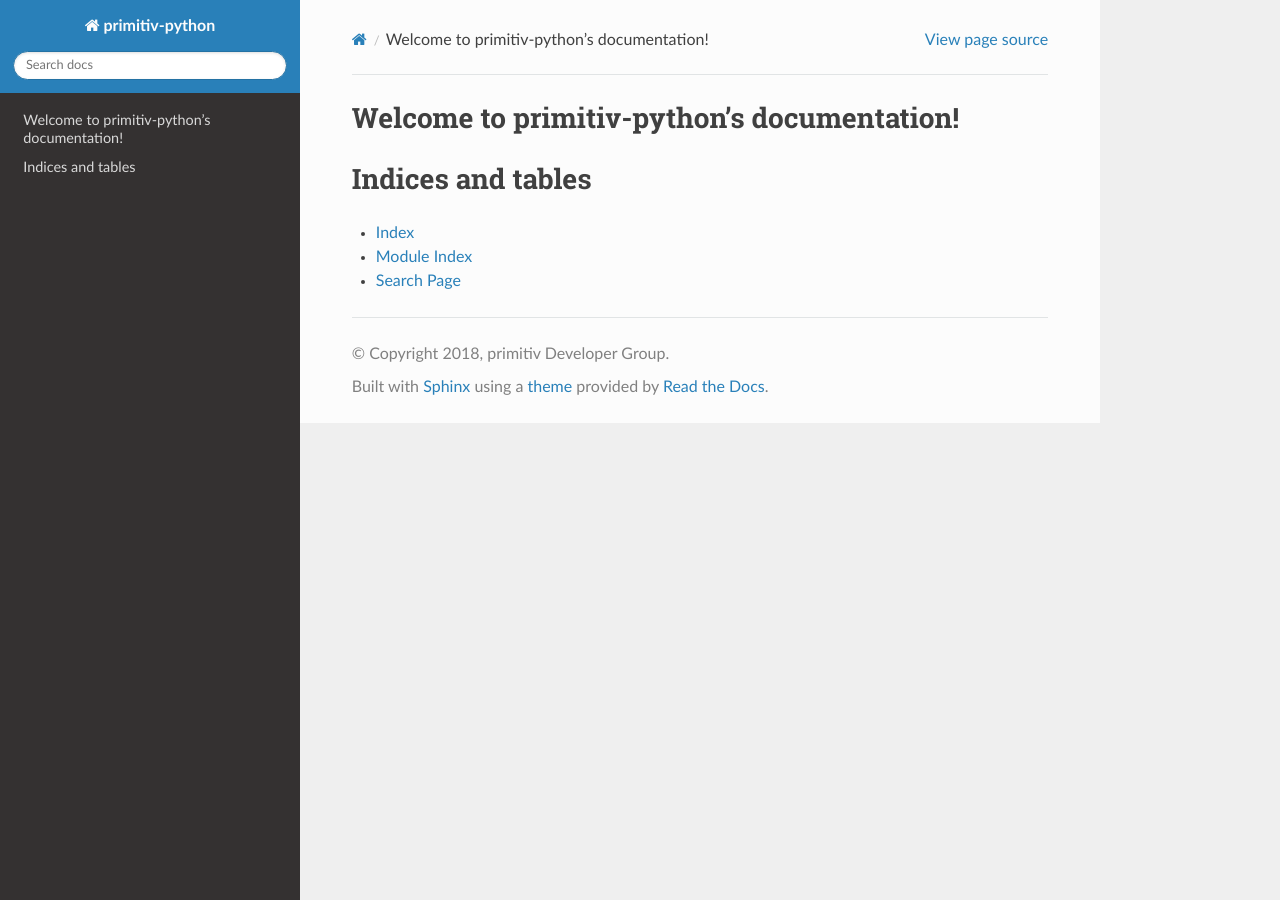
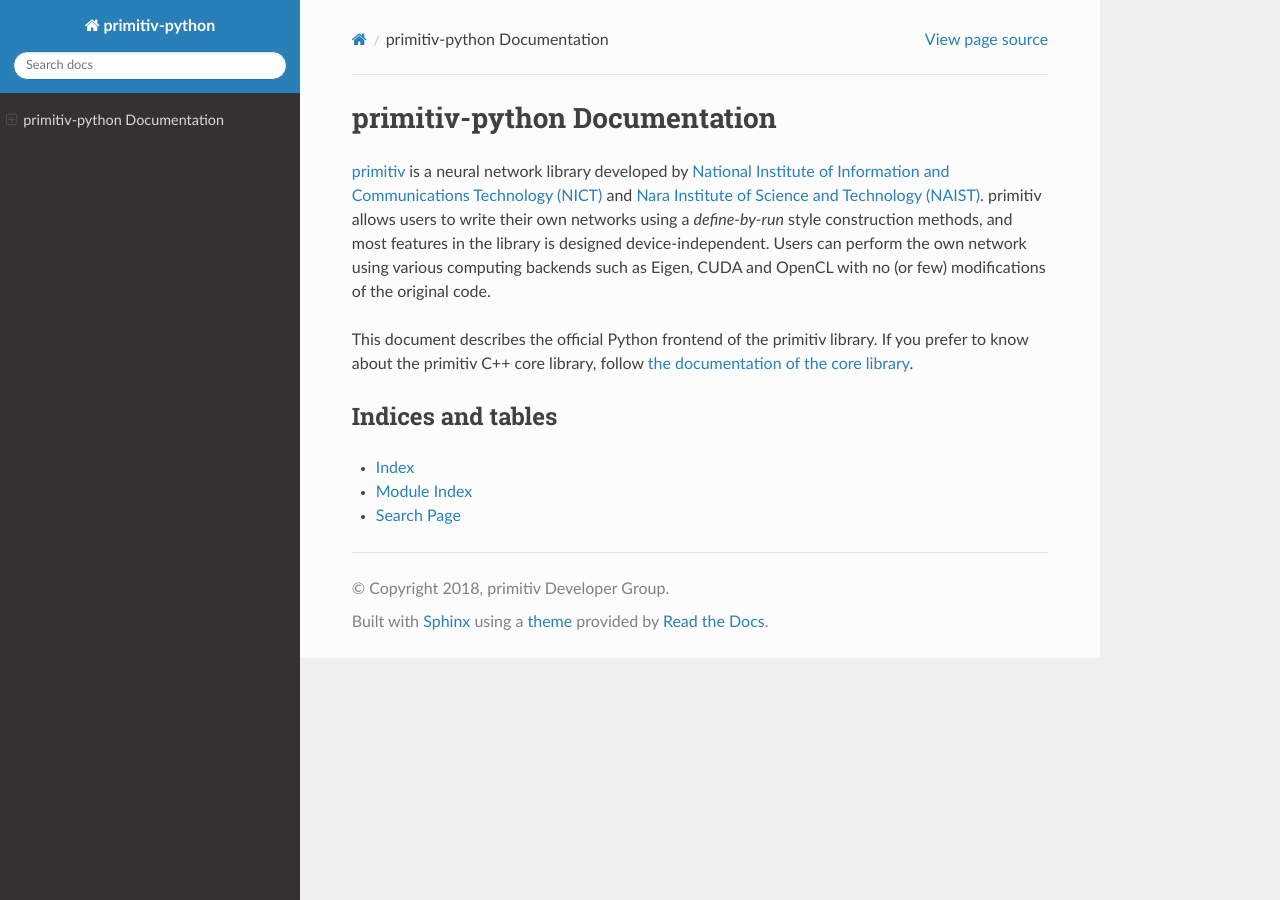
Before and after one commit to primitiv/primitiv-python, a Sphinx documentation site: the page built from docs/source/index.rst, in a window 1280 px wide. Built offline with Sphinx 7.4.7 and the Read the Docs theme 2.0.0, drawn with Linux system fonts in a browser that asks for light colours.

Commit message:
Add top description.

```diff
--- a/docs/source/index.rst
+++ b/docs/source/index.rst
@@ -1,10 +1,24 @@
-.. primitiv-python documentation master file, created by
-   sphinx-quickstart on Fri Aug 31 15:40:36 2018.
-   You can adapt this file completely to your liking, but it should at least
-   contain the root `toctree` directive.
+=============================
+primitiv-python Documentation
+=============================
 
-Welcome to primitiv-python's documentation!
-===========================================
+
+`primitiv <https://github.com/primitiv/primitiv-python>`_
+is a neural network library developed by
+`National Institute of Information and Communications Technology (NICT) <https://www.nict.go.jp/en/index.html>`_
+and
+`Nara Institute of Science and Technology (NAIST) <http://www.naist.jp/en/>`_.
+primitiv allows users to write their own networks using a *define-by-run* style
+construction methods, and most features in the library is designed
+device-independent.
+Users can perform the own network using various computing backends such as
+Eigen, CUDA and OpenCL with no (or few) modifications of the original code.
+
+This document describes the official Python frontend of the primitiv library.
+If you prefer to know about the primitiv C++ core library, follow
+`the documentation of the core library <https://primitiv.readthedocs.io/en/develop/>`_.
+
+
 
 .. toctree::
    :maxdepth: 2
```
